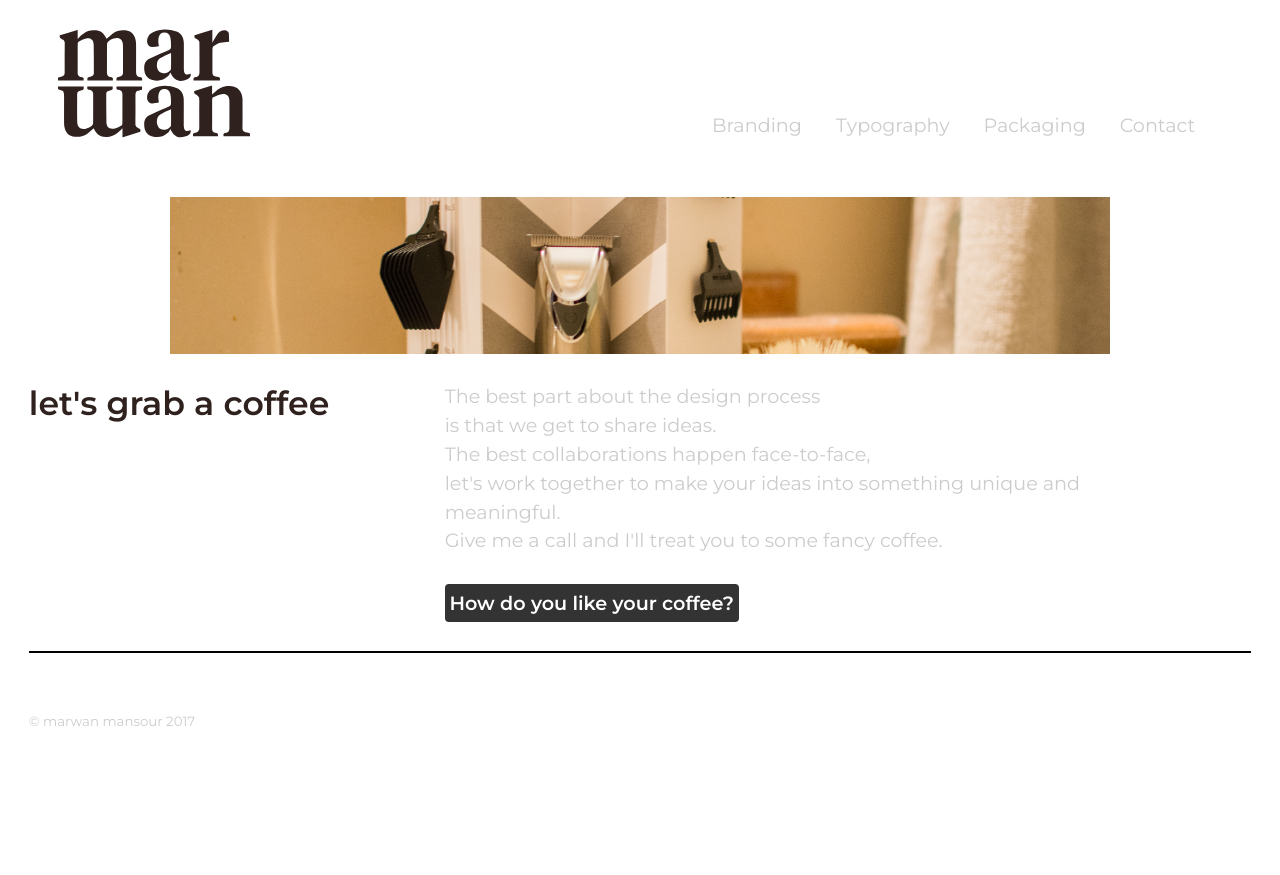
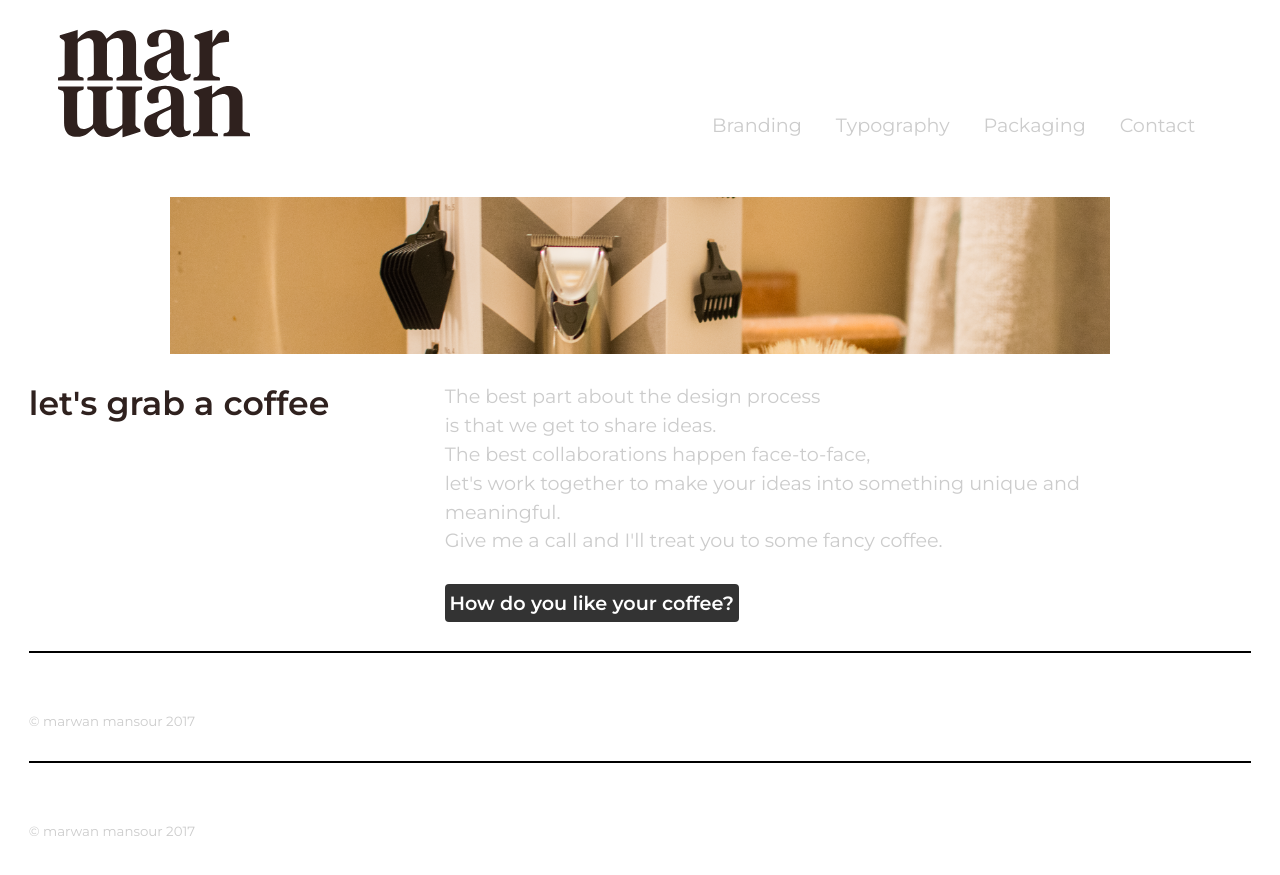
Before and after one commit to MarMansour/marwan-mansour-website, a Jekyll site: the page built from index.html, in a window 1280 px wide and 900 px high, scrolled down 1293 px. Shown: the top 875 px of the window. Built offline with Jekyll 4.4.1, drawn with Linux system fonts in a browser that asks for light colours; before the commit the page ends 2083 px from its top, so only the background shows below that.

Commit message:
footer updated

```diff
--- a/_layouts/default.html
+++ b/_layouts/default.html
@@ -38,5 +38,9 @@
 
     {{content}}
 
+    <footer>
+      <hr width="100%" class="pad-t">
+        <p class="micro copyright">© marwan mansour 2017</p>
+    </footer>
   </body>
 </html>
```
